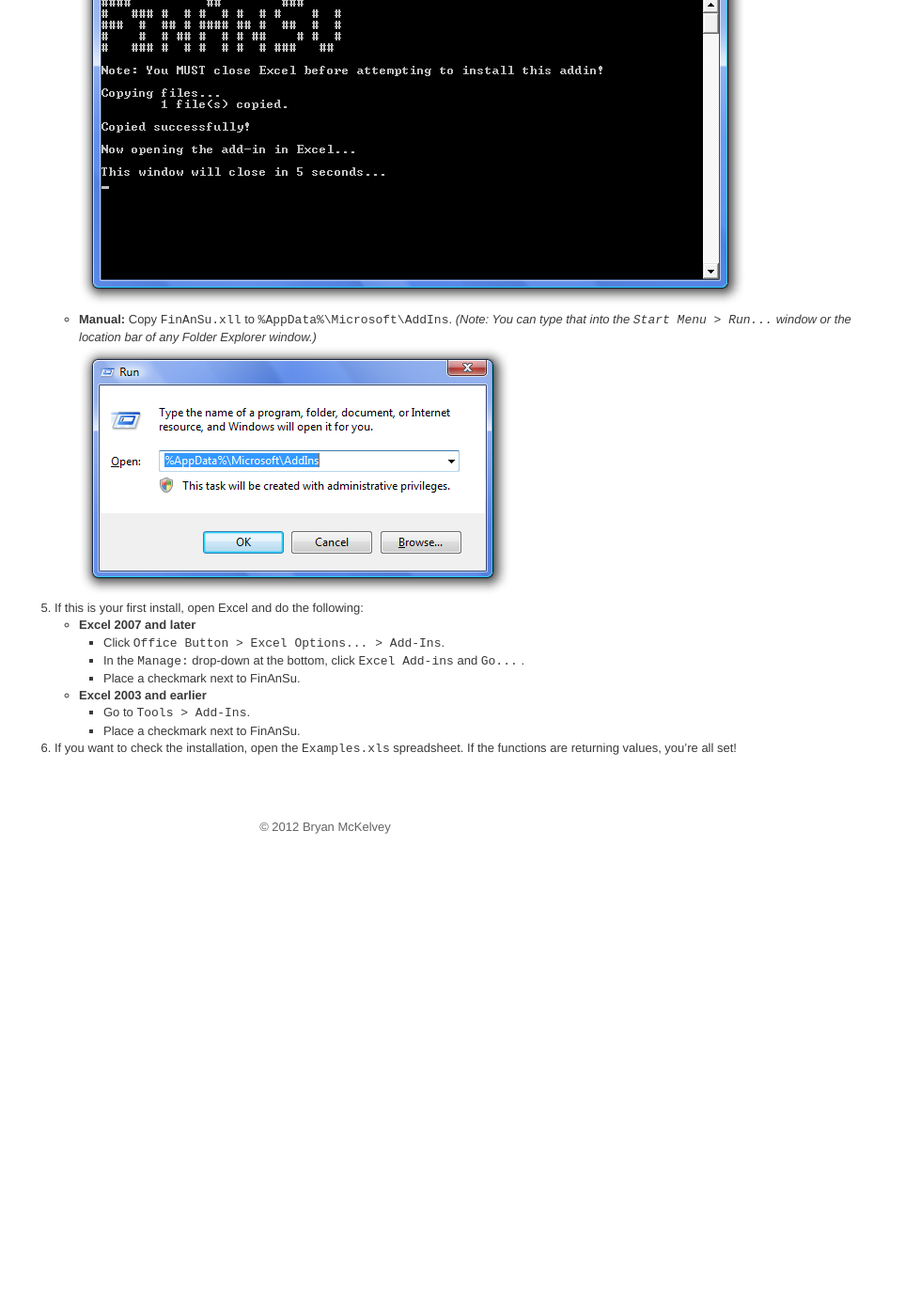
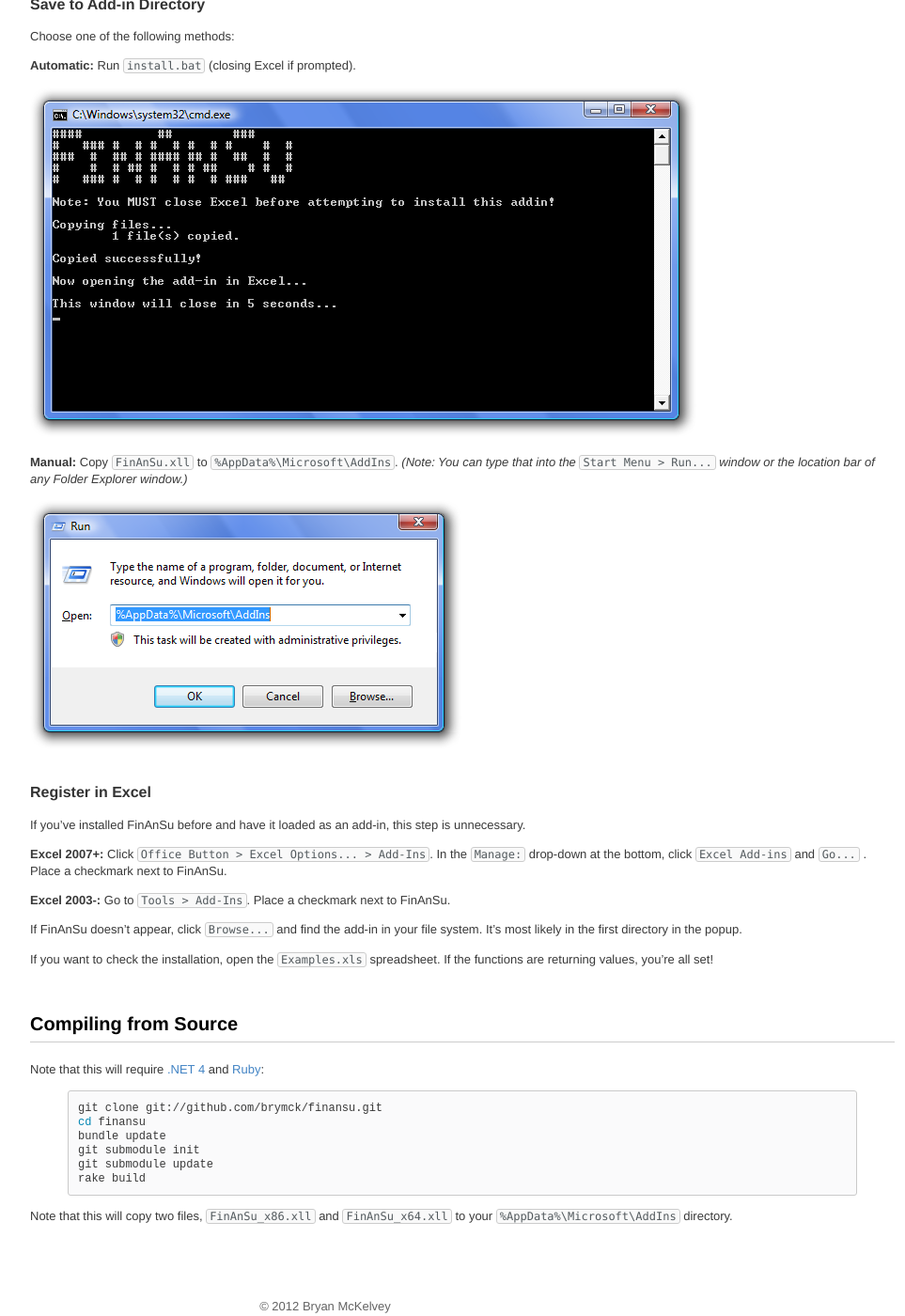
Before and after one commit to brymck/finansu, a Jekyll site: the page built from install.md, in a window 1280 px wide and 1400 px high, scrolled down 480 px. Shown: the whole window at 94% size, without its empty margins (294-1257 px from the left). Built offline with Jekyll 4.4.1, drawn with Linux system fonts in a browser that asks for light colours; Markdown is read by kramdown in place of the engine named in the settings; before the commit the page ends 1369 px from its top, so only the background shows below that; some of the changed text lies outside the part shown.

Commit message:
Added descriptions, better installation information

```diff
--- a/install.md
+++ b/install.md
@@ -1,41 +1,80 @@
 ---
 layout: default
 title: FinAnSu - Installation
+description: How to install FinAnSu
 ---
 
 <a name="requirements">System Requirements</a>
 ==============================================
 
   * [Microsoft Excel for Windows](http://office.microsoft.com/excel/)
+    Excel 2003+ is required for live quote importing to work, and Excel 2007+ is
+    required for a Ribbon interface.
   * [Microsoft .NET Framework 4](http://www.microsoft.com/downloads/details.aspx?FamilyID=9cfb2d51-5ff4-4491-b0e5-b386f32c0992)
-  * The ability to install add-ins. There shouldn't be any problems unless
-    macro security is set to high or you have a _very_ restrictive policy regarding
+  * The ability to install add-ins. There shouldn't be any problems unless macro
+    security is set to high or you have a _very_ restrictive policy regarding
     writing to your `%AppData%` folder.
 
-Installation
-============
+Typical Installation
+====================
 
-  1. Close Excel.
-  2. Download the [latest zip file from the Downloads section of this
-     repository](https://github.com/brymck/finansu/downloads).
-  3. Unzip the files to a safe location.
-  4. There are two ways to install FinAnSu: the automatic way that uses the
-     installation batch file, or a simple copy-and-paste of the .xll file into
-     the appropriate directory.
-     * **Automatic:** Run `install.bat` (closing Excel if prompted).
-       ![Run install.bat](img/run_install_bat.png)
-     * **Manual:** Copy `FinAnSu.xll` to `%AppData%\Microsoft\AddIns`. _(Note: You
-       can type that into the `Start Menu > Run...` window or the location bar
-       of any Folder Explorer window.)_
-       ![Go to AppData](img/gotoappdata.png)
-  5. If this is your first install, open Excel and do the following:
-     * **Excel 2007 and later**
-       * Click `Office Button > Excel Options... > Add-Ins`.
-       * In the `Manage:` drop-down at the bottom, click `Excel Add-ins` and
-         `Go...` .
-       * Place a checkmark next to FinAnSu.
-     * **Excel 2003 and earlier**
-       * Go to `Tools > Add-Ins`.
-       * Place a checkmark next to FinAnSu.
-  6. If you want to check the installation, open the `Examples.xls` spreadsheet.
-     If the functions are returning values, you're all set!
+The follow instructions are for general users. If you're comfortable or even prone
+to compiling from source, see [the section on compiling from source](#compiling).
+
+Grab the Latest Release
+-----------------------
+
+Download the [latest zip file from the Downloads section of this
+repository](https://github.com/brymck/finansu/downloads). Unzip the files to a
+safe location.
+
+Save to Add-in Directory
+------------------------
+
+Choose one of the following methods:
+
+**Automatic:** Run `install.bat` (closing Excel if prompted).
+
+![Run install.bat](img/run_install_bat.png)
+
+**Manual:** Copy `FinAnSu.xll` to `%AppData%\Microsoft\AddIns`. _(Note: You
+can type that into the `Start Menu > Run...` window or the location bar of any
+Folder Explorer window.)_
+
+![Go to AppData](img/gotoappdata.png)
+
+Register in Excel
+-----------------
+
+If you've installed FinAnSu before and have it loaded as an add-in, this step is
+unnecessary.
+
+**Excel 2007+:** Click `Office Button > Excel Options... > Add-Ins`. In the
+`Manage:` drop-down at the bottom, click `Excel Add-ins` and `Go...` . Place a
+checkmark next to FinAnSu.
+
+**Excel 2003-:** Go to `Tools > Add-Ins`. Place a checkmark next to FinAnSu.
+
+If FinAnSu doesn't appear, click `Browse...` and find the add-in in your file
+system. It's most likely in the first directory in the popup.
+
+If you want to check the installation, open the `Examples.xls` spreadsheet. If
+the functions are returning values, you're all set!
+
+<a name="compiling">Compiling from Source</a>
+=============================================
+
+Note that this will require [.NET 4](http://www.microsoft.com/net) and
+[Ruby](http://www.ruby-lang.org/en/downloads/):
+
+{% highlight bash %}
+git clone git://github.com/brymck/finansu.git
+cd finansu
+bundle update
+git submodule init
+git submodule update
+rake build
+{% endhighlight %}
+
+Note that this will copy two files, `FinAnSu_x86.xll` and `FinAnSu_x64.xll` to
+your `%AppData%\Microsoft\AddIns` directory.
```
Also changed, not shown: credits.md (+1 -0 lines).
